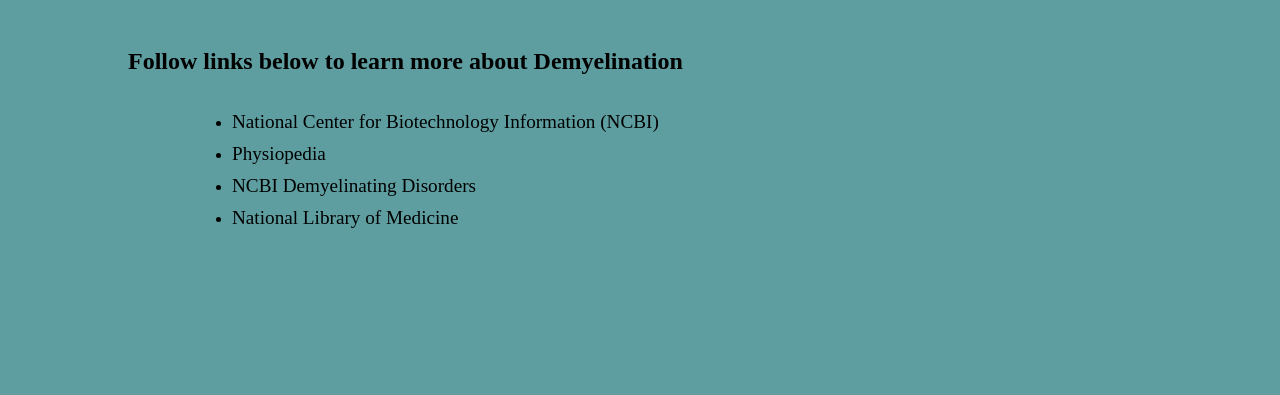
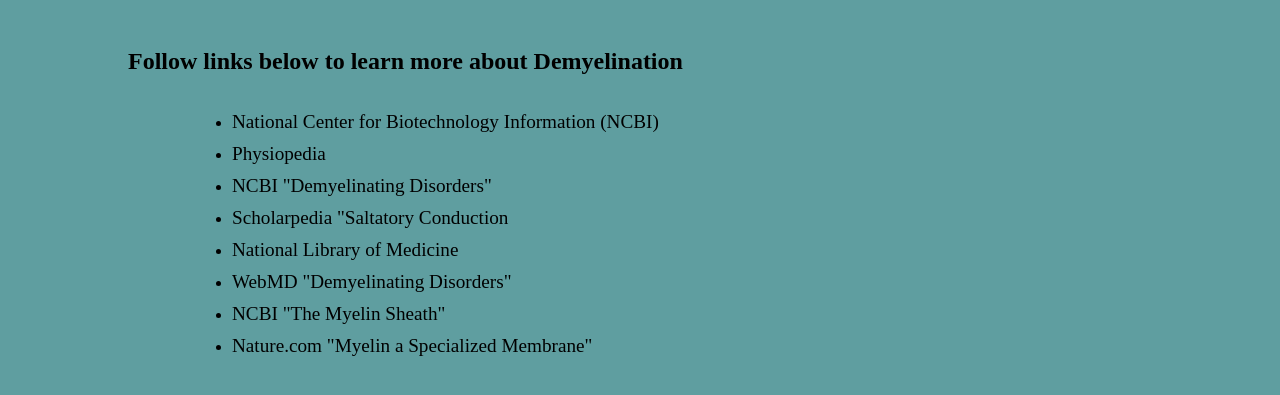
Before and after one commit to bdepascale/Demyelination, a plain HTML site: page learnmore.html in a window 1280 px wide. Shown: the part 79-474 px from the top of the page. Drawn offline with Linux system fonts and the light colour scheme.

Commit message:
added more learning links

```diff
--- a/learnmore.html
+++ b/learnmore.html
@@ -30,8 +30,16 @@
       <ul>
         <li><a href="https://www.ncbi.nlm.nih.gov/pmc/articles/PMC1860500/">National Center for Biotechnology Information (NCBI)</a></li>
         <li><a href="https://www.physio-pedia.com/Demyelinating_Disorders">Physiopedia</a></li>
-        <li><a href="https://www.ncbi.nlm.nih.gov/books/NBK83700/">NCBI Demyelinating Disorders</a></li>
+        <li><a href="https://www.ncbi.nlm.nih.gov/books/NBK83700/">NCBI "Demyelinating Disorders"</a></li>
+        <li><a href="http://www.scholarpedia.org/article/Saltatory_conduction">Scholarpedia "Saltatory Conduction</a></li>
         <li><a href="https://pubmed.ncbi.nlm.nih.gov/31760640/">National Library of Medicine</a></li>
+        <li><a href="https://www.webmd.com/multiple-sclerosis/what-are-demyelinating-disorders">WebMD "Demyelinating Disorders"</a></li>
+        <li><a href="https://www.ncbi.nlm.nih.gov/books/NBK27954/">NCBI "The Myelin Sheath"</a></li>
+        <li>
+          <a href="https://www.nature.com/scitable/topicpage/myelin-a-specialized-membrane-for-cell-communication-14367205/"
+            >Nature.com "Myelin a Specialized Membrane"</a
+          >
+        </li>
       </ul>
     </div>
   </body>
```
